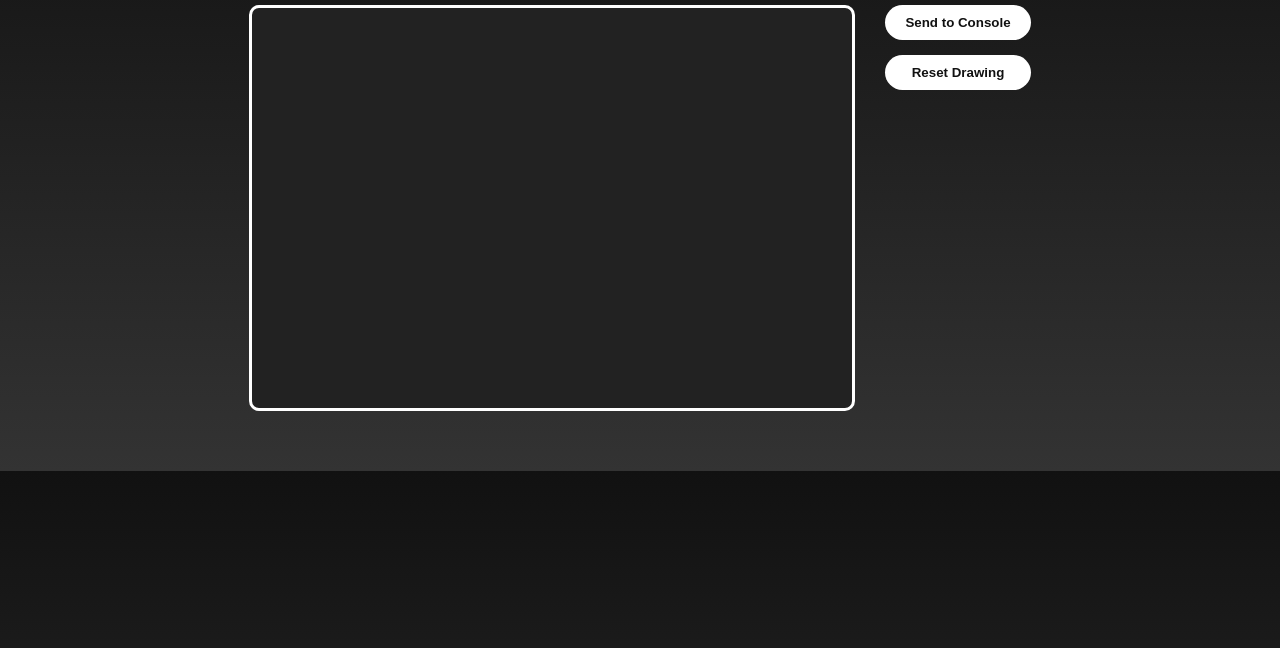
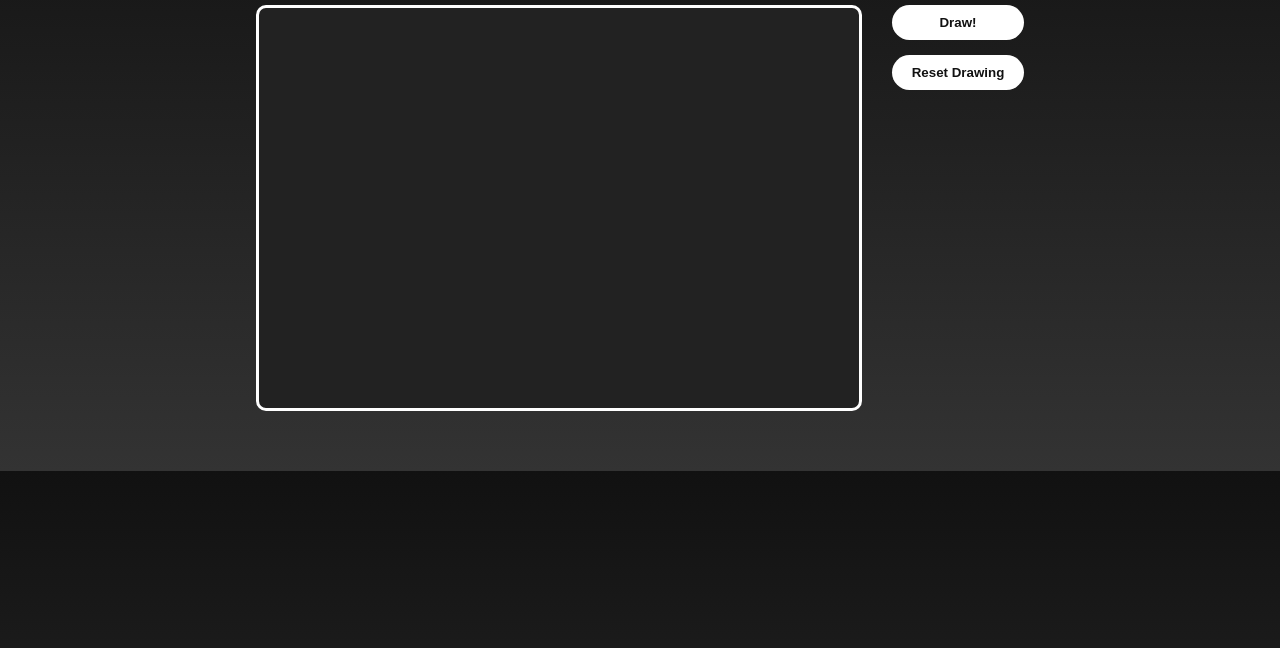
Before and after one commit to FluffinPuffin/knighthacks2025, a plain HTML site: page frontEnd/index.html in a window 1280 px wide. Shown: the part 152-800 px from the top of the page. Drawn offline with Linux system fonts and the light colour scheme.

Commit message:
fixed button

```diff
--- a/frontEnd/index.html
+++ b/frontEnd/index.html
@@ -21,7 +21,7 @@
         <canvas id="drawCanvas"></canvas>
 
         <div class="controls">
-            <button id="sendBtn">Send to Console</button>
+            <button id="sendBtn">Draw!</button>
             <button id="resetBtn">Reset Drawing</button>
         </div>
     </div>
```
